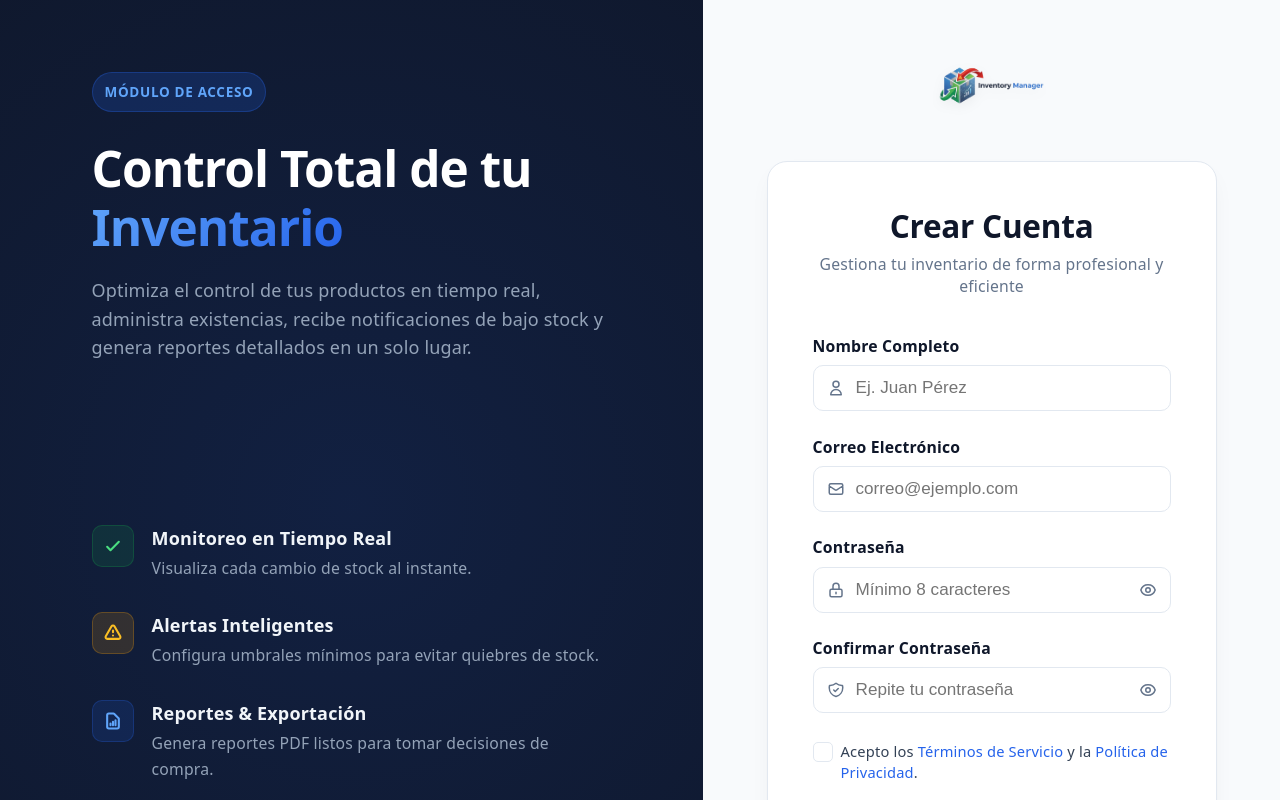
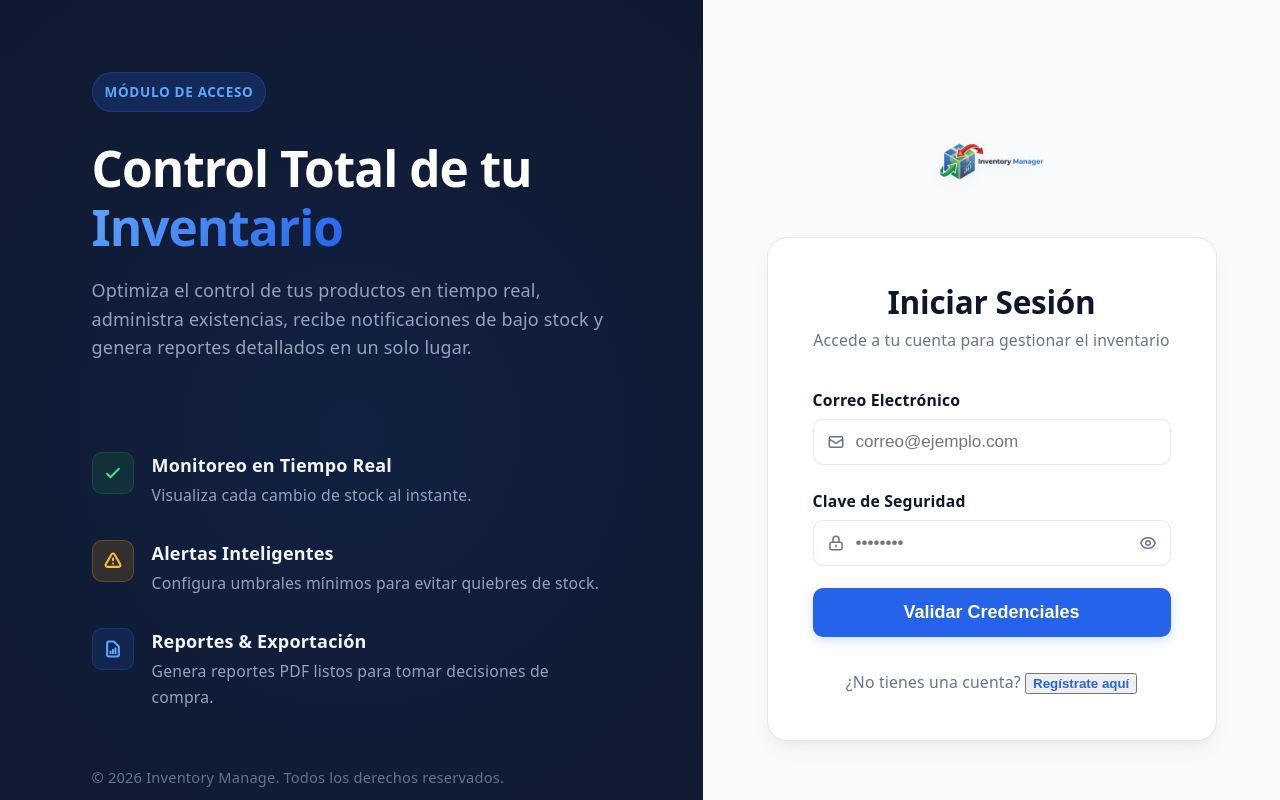
Before and after one commit to azacarias-dev/Inventory_Manage, a React (Vite) app in the folder frontend/: page / in a window 1280 px wide. Shown: the top 800 px of the page. Built offline with nearby package versions, Linux system fonts and the light colour scheme.

Commit message:
feat: crear la vista para Login.

```diff
--- a/frontend/src/features/auth/pages/AuthPage.jsx
+++ b/frontend/src/features/auth/pages/AuthPage.jsx
@@ -1,8 +1,11 @@
-import React from 'react';
+import React, { useState } from 'react';
 import RegisterForm from '../components/RegisterForm';
+import LoginForm from '../components/LoginForm';
 import logoImg from '../../../assets/img/Logo.png';
 
 export default function AuthPage() {
+  const [isLogin, setIsLogin] = useState(true);
+
   return (
     <div className="auth-page-container">
       {/* Panel Izquierdo: Información Corporativa / Branding */}
@@ -61,13 +64,17 @@ export default function AuthPage() {
         </div>
       </div>
 
-      {/* Panel Derecho: Formulario de Registro */}
+      {/* Panel Derecho: Formulario */}
       <div className="auth-form-panel">
         <div className="form-container-wrapper">
           <div className="auth-logo-top">
             <img src={logoImg} className="main-logo" alt="Logo de la Empresa" />
           </div>
-          <RegisterForm />
+          {isLogin ? (
+            <LoginForm onSwitchToRegister={() => setIsLogin(false)} />
+          ) : (
+            <RegisterForm onSwitchToLogin={() => setIsLogin(true)} />
+          )}
         </div>
       </div>
     </div>
```
